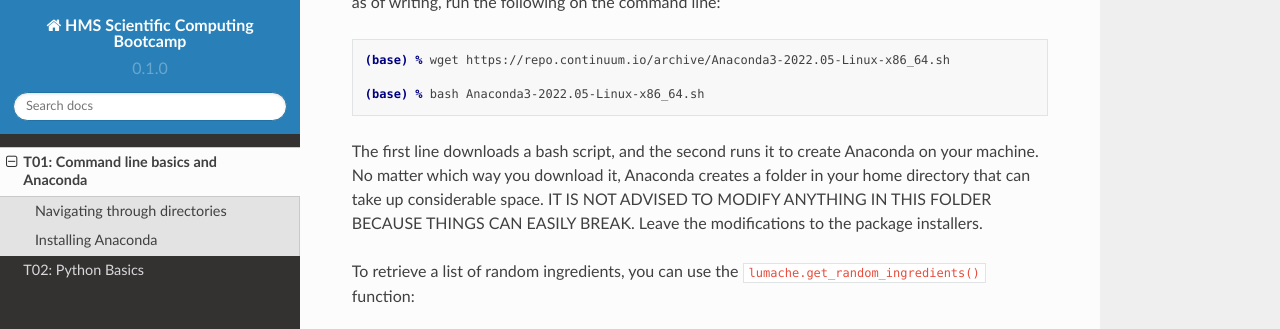
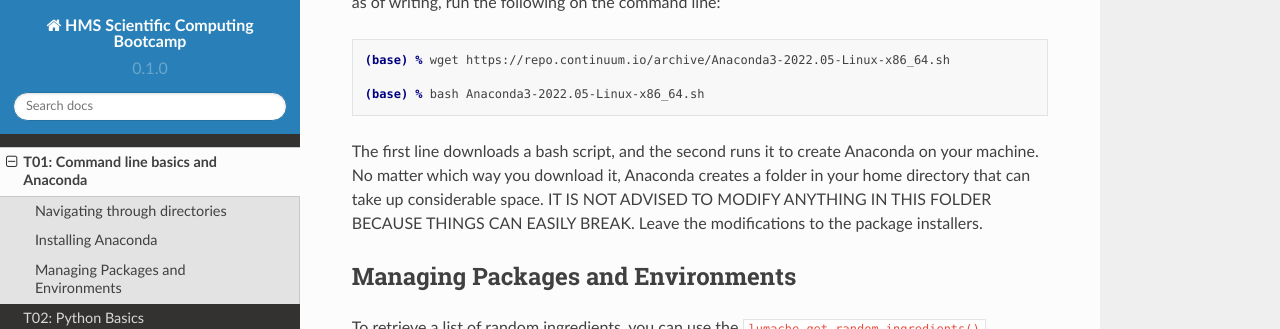
Before and after one commit to sanju99/hms_computing_bootcamp, a Sphinx documentation site: the page built from docs/source/t01.rst, in a window 1280 px wide and 900 px high, scrolled down 1127 px, cut to the strip 0-329 px from the top of the window. Built offline with Sphinx 7.4.7 and the Read the Docs theme 2.0.0, drawn with Linux system fonts in a browser that asks for light colours.

Commit message:
Update t01.rst

```diff
--- a/docs/source/t01.rst
+++ b/docs/source/t01.rst
@@ -42,6 +42,8 @@ To install Anaconda, click the download button for the appropriate operating sys
 
 The first line downloads a bash script, and the second runs it to create Anaconda on your machine. No matter which way you download it, Anaconda creates a folder in your home directory that can take up considerable space. IT IS NOT ADVISED TO MODIFY ANYTHING IN THIS FOLDER BECAUSE THINGS CAN EASILY BREAK. Leave the modifications to the package installers.
 
+Managing Packages and Environments
+----------------
 
 To retrieve a list of random ingredients,
 you can use the ``lumache.get_random_ingredients()`` function:
```
